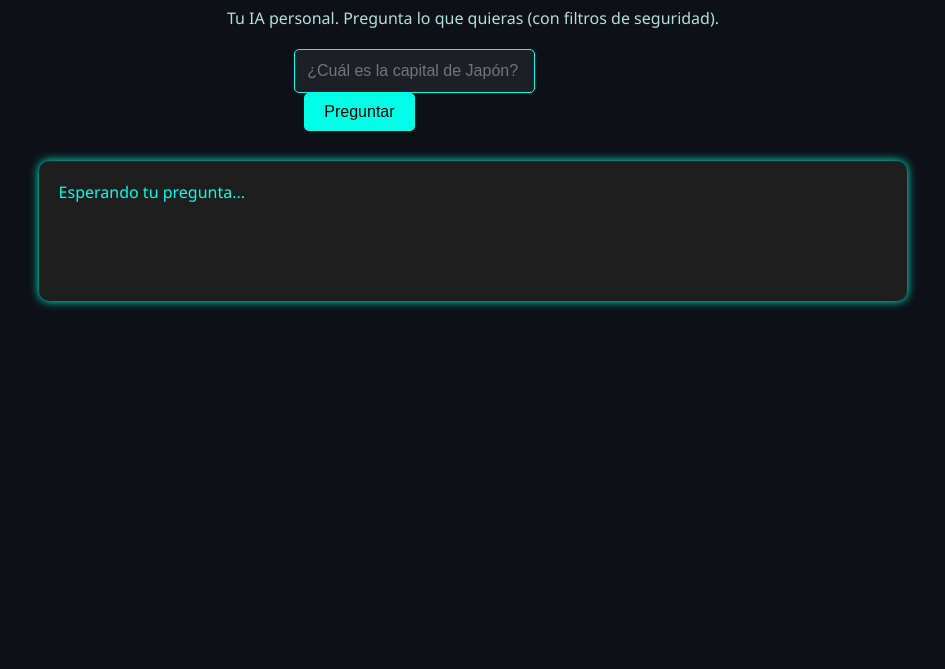
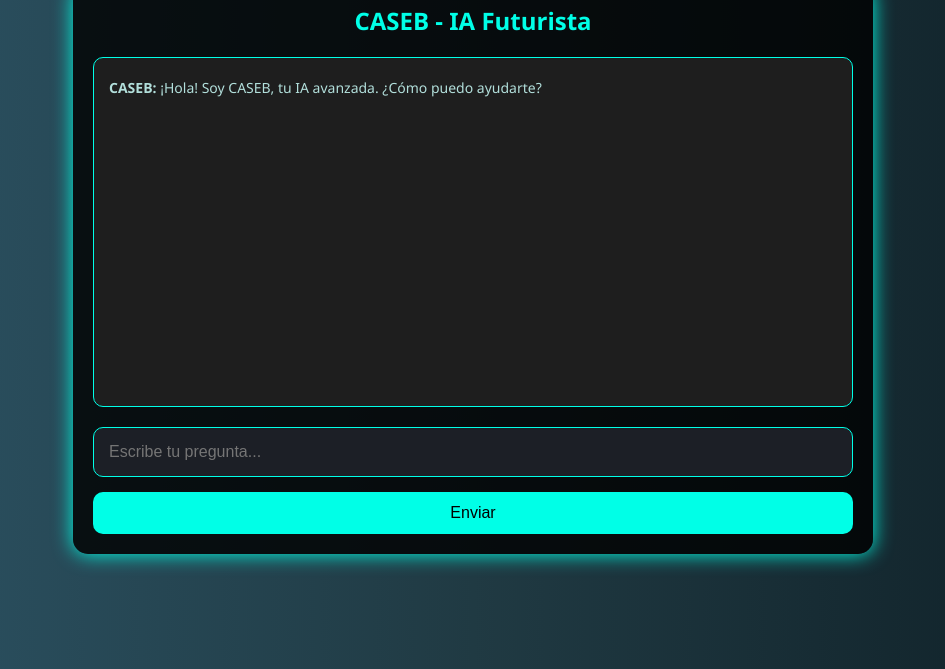
Before and after one commit to Mettoy/CASEB, a plain HTML site: page caseb.html in a window 1280 px wide. Shown: the part 131-800 px from the top of the page, without its empty margins (167-1112 px from the left). Drawn offline with Linux system fonts and the light colour scheme.

Commit message:
Update caseb.html

```diff
--- a/caseb.html
+++ b/caseb.html
@@ -2,101 +2,165 @@
 <html lang="es">
 <head>
   <meta charset="UTF-8">
-  <title>CASEB - Tu IA Inteligente</title>
+  <meta name="viewport" content="width=device-width, initial-scale=1.0">
+  <title>CASEB - IA Futurista</title>
   <style>
+    * {
+      margin: 0;
+      padding: 0;
+      box-sizing: border-box;
+    }
+
     body {
       font-family: 'Segoe UI', sans-serif;
-      background: #0d1117;
+      background-color: #121212;
+      background-image: linear-gradient(to right, #2c5364, #203a43, #0f2027);
       color: #00ffe7;
       display: flex;
-      flex-direction: column;
+      justify-content: center;
       align-items: center;
-      padding: 40px;
+      height: 100vh;
+      overflow: hidden;
     }
 
-    h1 {
-      margin-bottom: 10px;
+    .chat-container {
+      background: rgba(0, 0, 0, 0.8);
+      width: 100%;
+      max-width: 800px;
+      padding: 20px;
+      border-radius: 15px;
+      box-shadow: 0 0 20px #00ffe7;
+      display: flex;
+      flex-direction: column;
+      justify-content: flex-start;
     }
 
-    p {
-      color: #b2dfdb;
+    h2 {
+      text-align: center;
+      color: #00ffe7;
       margin-bottom: 20px;
     }
 
-    input {
-      padding: 12px;
-      width: 60%;
+    .chat-log {
+      height: 350px;
+      overflow-y: auto;
+      margin-bottom: 20px;
+      background-color: #1e1e1e;
+      border: 1px solid #00ffe7;
+      border-radius: 10px;
+      padding: 15px;
+      font-size: 14px;
+      color: #b2dfdb;
+      display: flex;
+      flex-direction: column;
+    }
+
+    .chat-log p {
+      margin: 5px 0;
+    }
+
+    input[type="text"] {
+      width: 100%;
+      padding: 15px;
       font-size: 16px;
-      border-radius: 5px;
+      border-radius: 10px;
       border: 1px solid #00ffe7;
       background-color: #1c1f26;
-      color: white;
+      color: #00ffe7;
+      margin-bottom: 15px;
     }
 
     button {
-      padding: 10px 20px;
-      margin-left: 10px;
-      font-size: 16px;
+      padding: 12px 20px;
+      border-radius: 10px;
+      border: none;
       background-color: #00ffe7;
       color: #000;
-      border: none;
-      border-radius: 5px;
+      font-size: 16px;
       cursor: pointer;
+      transition: background-color 0.3s;
     }
 
-    .response-box {
-      margin-top: 30px;
-      background: #1e1e1e;
-      padding: 20px;
-      width: 70%;
-      border-radius: 10px;
-      min-height: 100px;
-      box-shadow: 0 0 10px #00ffe7;
+    button:hover {
+      background-color: #01d1c1;
+    }
+
+    /* Responsive for mobile */
+    @media (max-width: 768px) {
+      .chat-container {
+        width: 90%;
+        padding: 15px;
+      }
+
+      input[type="text"] {
+        font-size: 14px;
+      }
+
+      button {
+        font-size: 14px;
+      }
+    }
+
+    @media (max-width: 480px) {
+      body {
+        padding: 10px;
+      }
+
+      h2 {
+        font-size: 20px;
+      }
+
+      .chat-log {
+        font-size: 12px;
+      }
     }
   </style>
 </head>
 <body>
-  <h1>🤖 CASEB</h1>
-  <p>Tu IA personal. Pregunta lo que quieras (con filtros de seguridad).</p>
-  <div>
-    <input type="text" id="pregunta" placeholder="¿Cuál es la capital de Japón?">
-    <button onclick="consultarCASEB()">Preguntar</button>
-  </div>
-  <div class="response-box" id="respuesta">
-    Esperando tu pregunta...
+
+  <div class="chat-container">
+    <h2>CASEB - IA Futurista</h2>
+    <div class="chat-log" id="chatLog">
+      <p><strong>CASEB:</strong> ¡Hola! Soy CASEB, tu IA avanzada. ¿Cómo puedo ayudarte?</p>
+    </div>
+    <input type="text" id="userInput" placeholder="Escribe tu pregunta...">
+    <button onclick="responder()">Enviar</button>
   </div>
 
   <script>
-    async function consultarCASEB() {
-      const pregunta = document.getElementById("pregunta").value.trim();
-      const respuestaDiv = document.getElementById("respuesta");
+    function responder() {
+      const input = document.getElementById("userInput");
+      const chatLog = document.getElementById("chatLog");
+      const pregunta = input.value.trim().toLowerCase();
 
-      if (pregunta === "") {
-        respuestaDiv.innerHTML = "Por favor escribe una pregunta.";
-        return;
-      }
+      if (pregunta === "") return;
 
-      const palabrasProhibidas = ["política", "presidente", "partido", "elecciones", "asesinato", "violación", "sexo"];
-      if (palabrasProhibidas.some(p => pregunta.toLowerCase().includes(p))) {
-        respuestaDiv.innerHTML = "⚠️ No puedo responder preguntas sobre temas políticos o sensibles.";
-        return;
-      }
+      const respuesta = generarRespuesta(pregunta);
 
-      respuestaDiv.innerHTML = "🔍 Consultando CASEB...";
+      chatLog.innerHTML += `<p><strong>Tú:</strong> ${input.value}</p>`;
+      chatLog.innerHTML += `<p><strong>CASEB:</strong> ${respuesta}</p>`;
+      input.value = "";
+      chatLog.scrollTop = chatLog.scrollHeight;
+    }
 
-      try {
-        const response = await fetch("http://localhost:3000/consultar", {
-          method: "POST",
-          headers: { "Content-Type": "application/json" },
-          body: JSON.stringify({ pregunta })
-        });
-
-        const data = await response.json();
-        respuestaDiv.innerHTML = data.respuesta || "❌ No se encontró información.";
-      } catch (error) {
-        respuestaDiv.innerHTML = "❌ Error al contactar con el servidor.";
+    function generarRespuesta(texto) {
+      if (texto.includes("hola") || texto.includes("buenas")) {
+        return "¡Hola! ¿En qué puedo ayudarte hoy?";
+      } else if (texto.includes("nombre")) {
+        return "Me llamo CASEB, tu IA avanzada y futurista.";
+      } else if (texto.includes("hora")) {
+        return "La hora actual es: " + new Date().toLocaleTimeString();
+      } else if (texto.includes("clima")) {
+        return "No tengo conexión a internet, pero te recomiendo verificar en un sitio de clima confiable.";
+      } else if (texto.includes("gracias")) {
+        return "¡Con gusto! 😊";
+      } else if (texto.includes("adiós") || texto.includes("bye")) {
+        return "¡Hasta luego! 👋";
+      } else {
+        return "Hmm... no entendí eso. ¿Podrías reformular tu pregunta?";
       }
     }
   </script>
+
 </body>
 </html>
```
